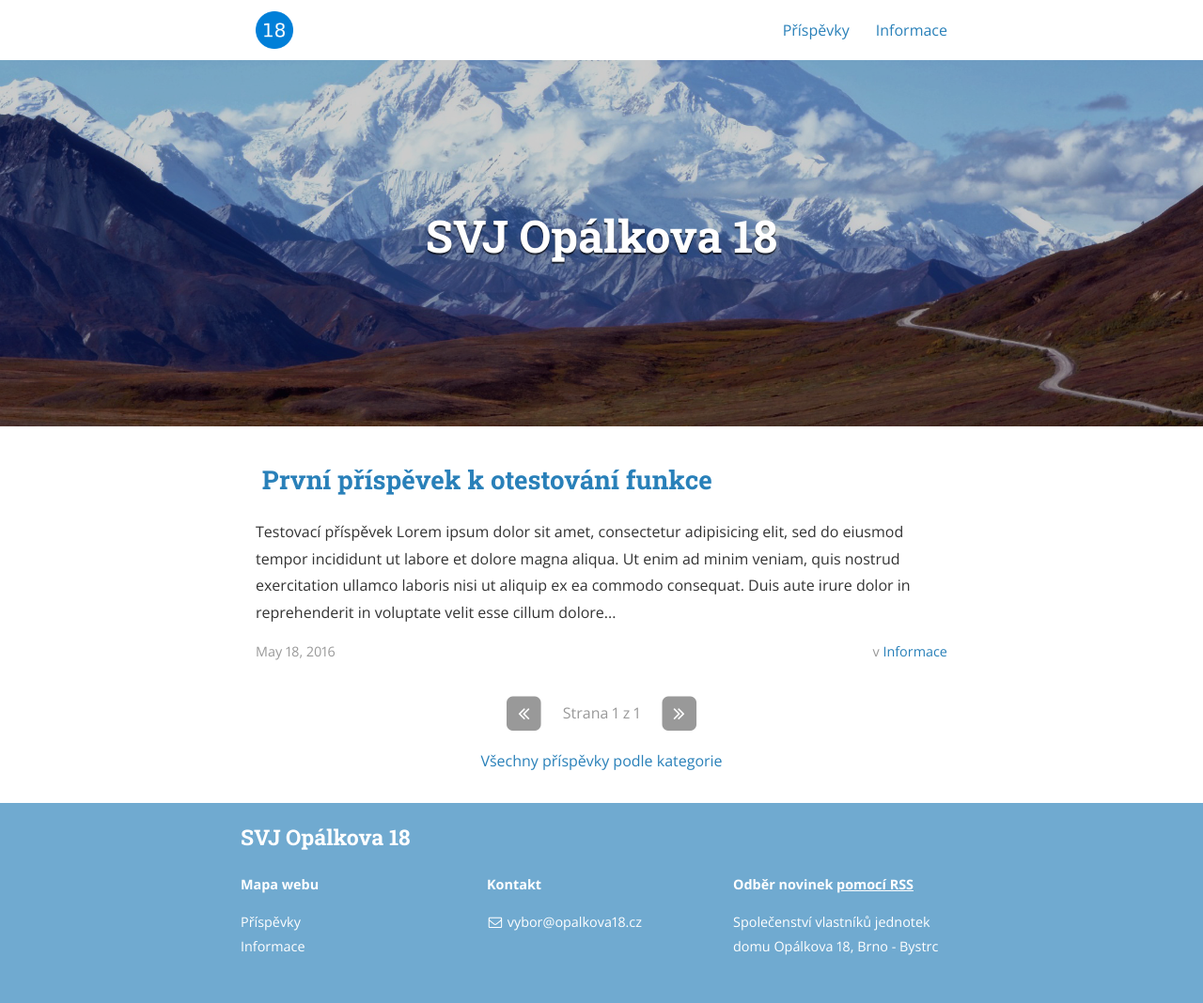
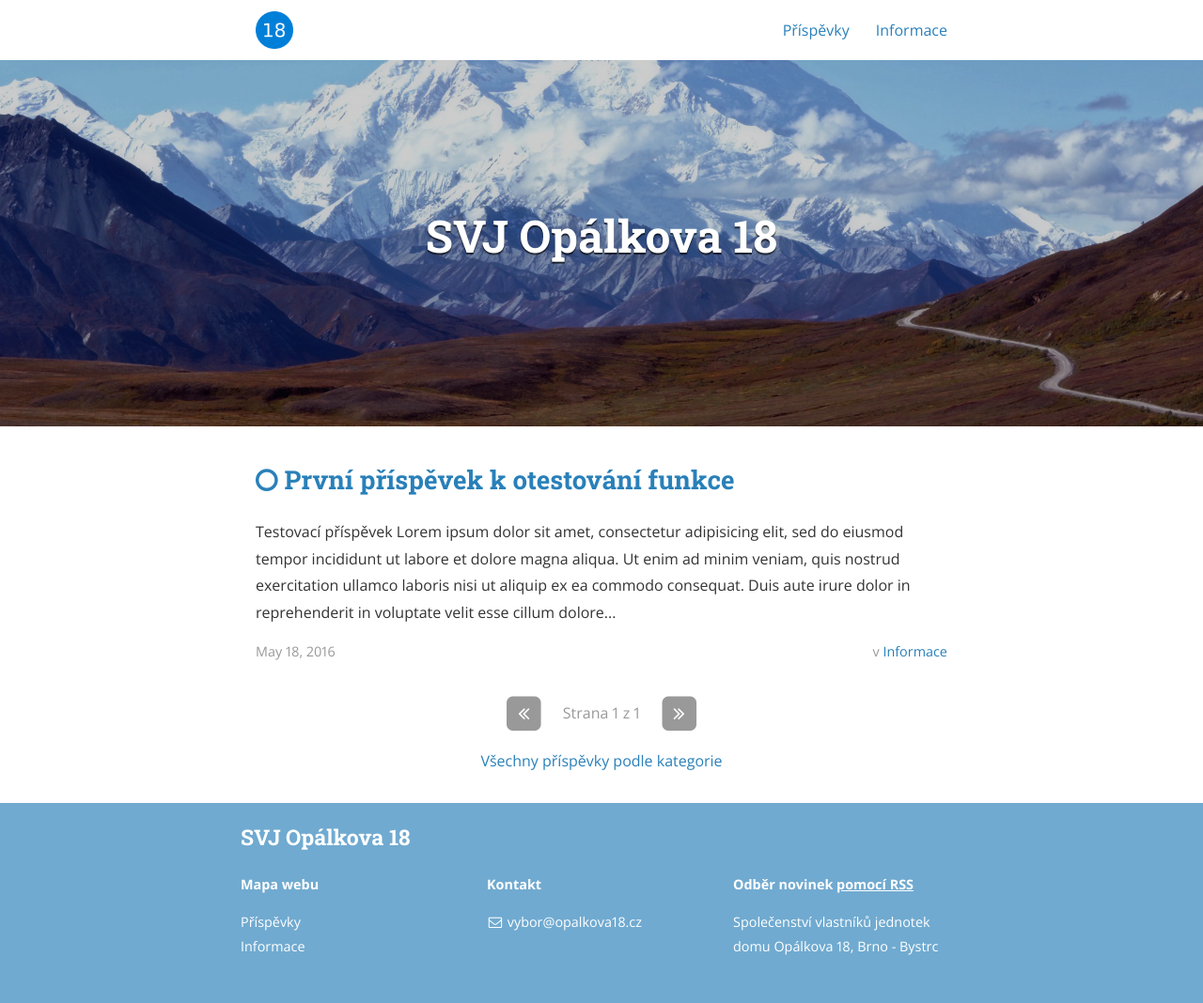
Before and after one commit to MarSik/opalkova18, a Jekyll site: the page built from index.html, in a window 1280 px wide. Shown: the whole page at 94% size. Built offline with Jekyll 4.4.1, drawn with Linux system fonts in a browser that asks for light colours; nearby versions of some CDN libraries; the list of posts is cut into pages by our own code; a style sheet for code colours, icons or effects is not loaded.

Commit message:
Oprava standardní ikony pro příspěvky

```diff
--- a/_config.yml
+++ b/_config.yml
@@ -25,7 +25,7 @@ defaults:
       type: "posts" # previously `post` in Jekyll 2.2.
     values:
       layout: "post"
-      icon: "circle-o"
+      icon: "fa-circle-o"
   - scope:
       path: "" # an empty string here means all files in the project
       type: "pages" # previously `post` in Jekyll 2.2.
```
